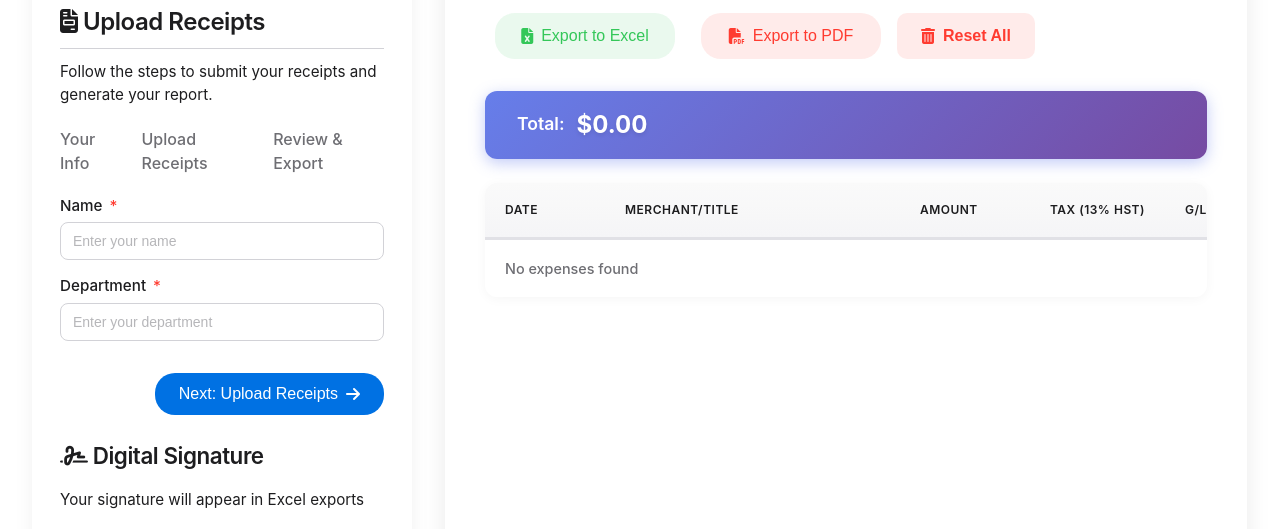
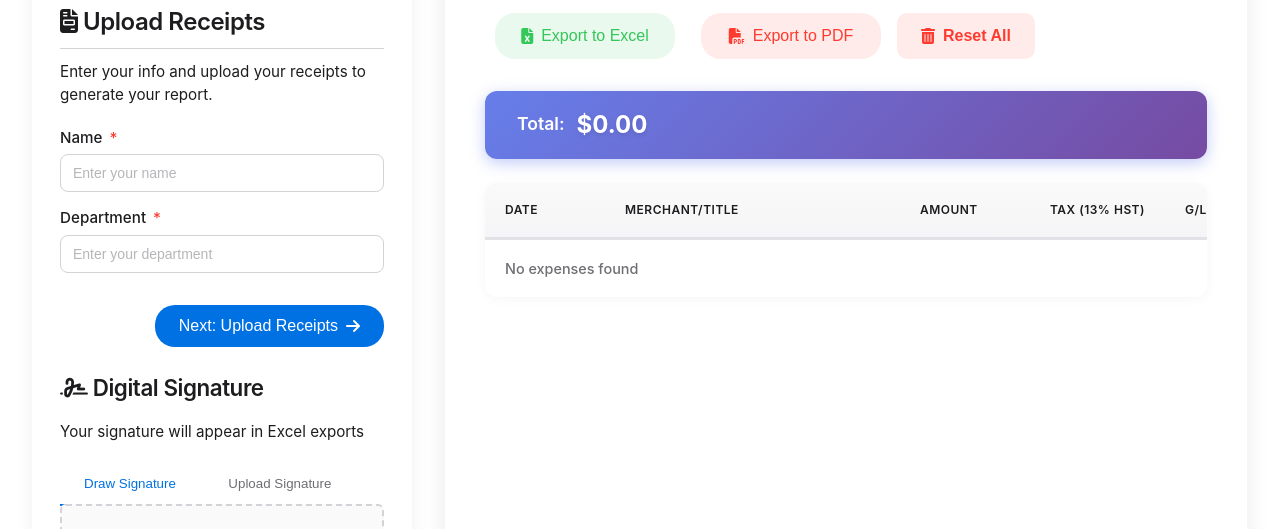
Before and after one commit to NaukhanGreenwin/expense, a website: page public/index.html in a window 1280 px wide. Shown: the part 212-741 px from the top of the page. Drawn offline with Linux system fonts and the light colour scheme.

Commit message:
Remove stepper labels from upload section (hide stepper UI entirely)

```diff
--- a/public/index.html
+++ b/public/index.html
@@ -37,22 +37,7 @@
 
             <div class="pdf-upload-container">
                 <h2><i class="fas fa-file-invoice"></i> Upload Receipts</h2>
-                <p>Follow the steps to submit your receipts and generate your report.</p>
-
-                <div class="stepper" id="upload-stepper">
-                    <div class="step active" data-step="1">
-                        <span class="step-number">1</span>
-                        <span class="step-label">Your Info</span>
-                    </div>
-                    <div class="step" data-step="2">
-                        <span class="step-number">2</span>
-                        <span class="step-label">Upload Receipts</span>
-                    </div>
-                    <div class="step" data-step="3">
-                        <span class="step-number">3</span>
-                        <span class="step-label">Review & Export</span>
-                    </div>
-                </div>
+                <p>Enter your info and upload your receipts to generate your report.</p>
 
                 <form id="pdf-upload-form">
                     <!-- STEP 1: Your Info -->
```
